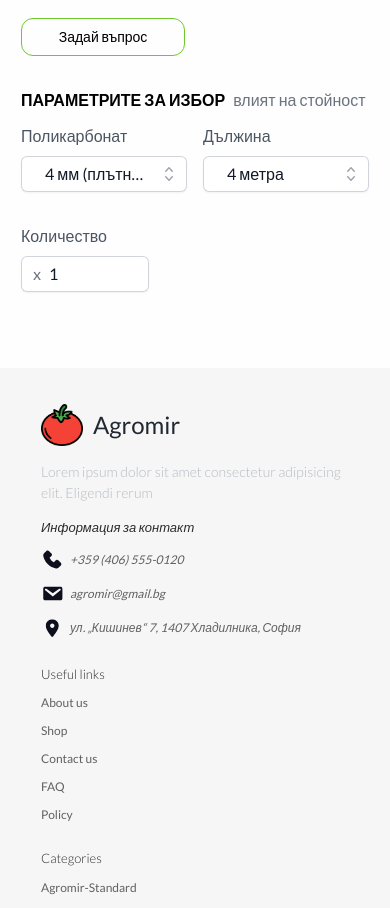
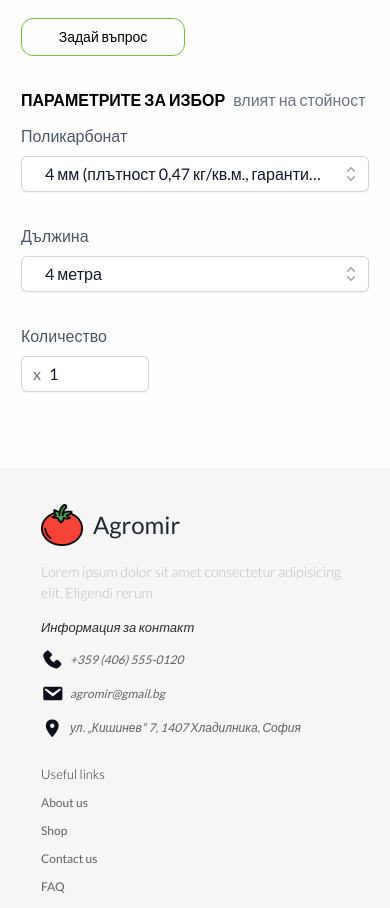
Before and after one commit to nikmace/greenhouses, a Next.js app: page /catalogue/agronom/agronom-plus in a window 390 px wide. Shown: the part 2328-3236 px from the top of the page. Built offline with nearby package versions, Linux system fonts and the light colour scheme.

Commit message:
Change grid cols

```diff
--- a/src/app/catalogue/agronom/[productId]/page.tsx
+++ b/src/app/catalogue/agronom/[productId]/page.tsx
@@ -50,7 +50,7 @@
                 влият на стойност
               </span>
             </div>
-            <div className="grid grid-cols-2 gap-4 pt-3">
+            <div className="grid grid-cols-1 gap-4 pt-3 lg:grid-cols-2">
               <div className="pb-4">
                 <SelectMenu
                   label="Поликарбонат"
```
